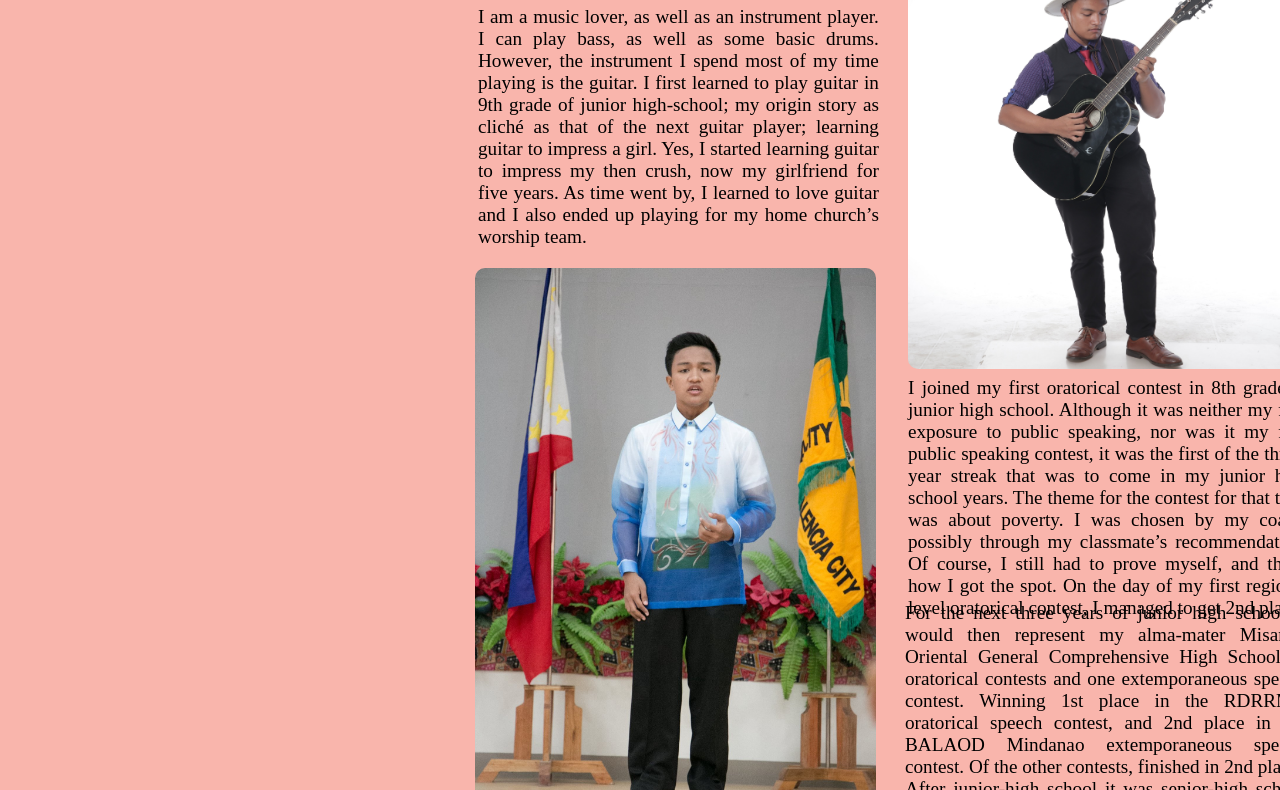
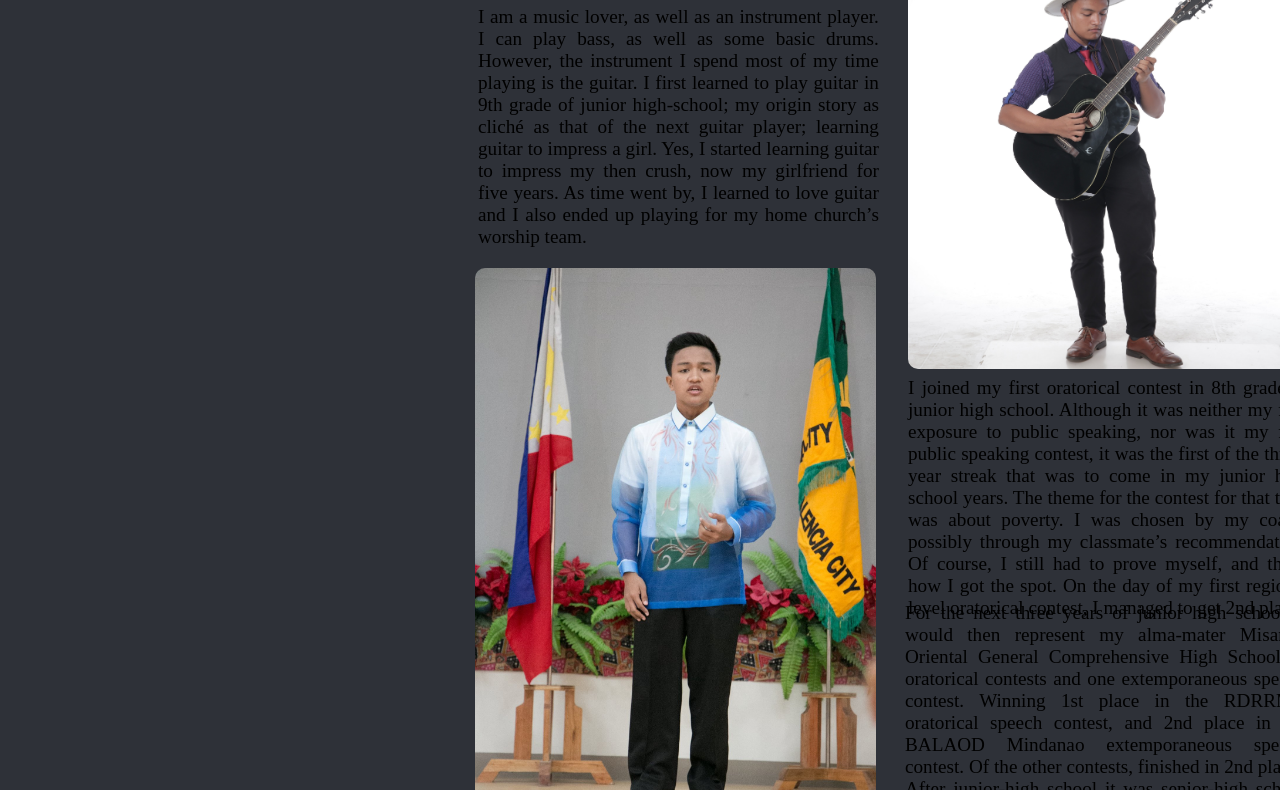
Before and after one commit to klongix/Ralph-Aclao-Autobiography, a plain HTML site: page Blog.html in a window 1280 px wide. Shown: the part 222-1012 px from the top of the page. Drawn offline with Linux system fonts and the light colour scheme.

Commit message:
Update BLOG.css

```diff
--- a/BLOG.css
+++ b/BLOG.css
@@ -1,5 +1,5 @@
 body {
-    background:#F9B5AC;
+    background:#2E3138;
     overflow-y: auto; /* Hide vertical scrollbar */;
     overflow-x: hidden; /* Hide horizontal scrollbar */;
 
```
